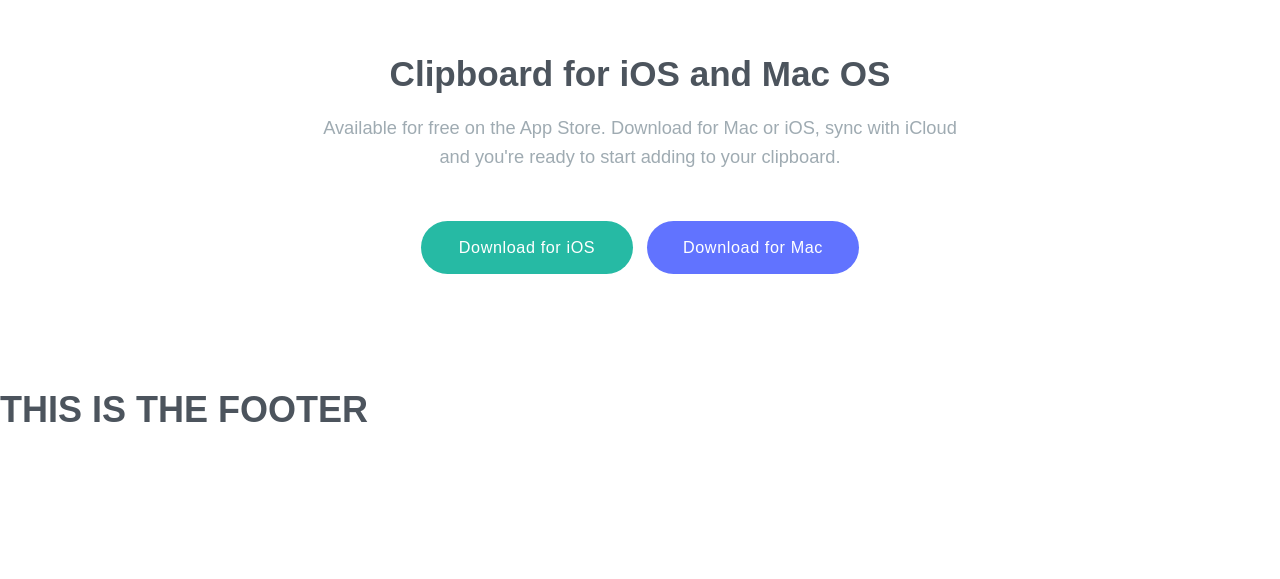
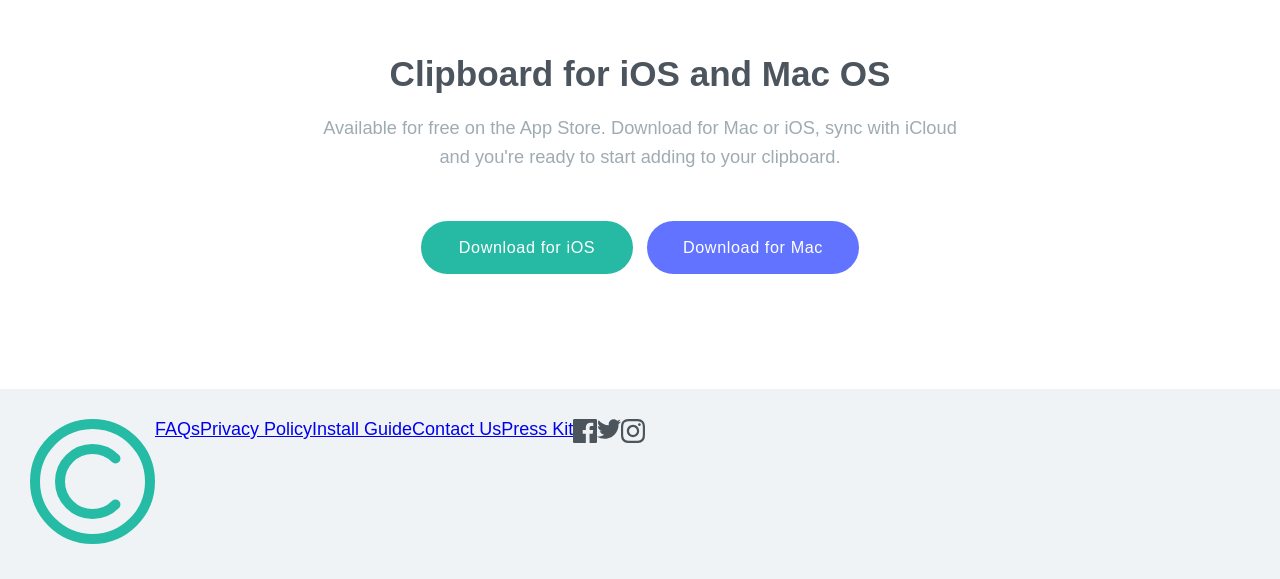
Before and after one commit to yirano/react-clipboard_lp, a React (Create React App) app: page / in a window 1280 px wide. Shown: the part 3377-3956 px from the top of the page. Before the commit the page ends 3808 px from the top, so only its background shows below. Built offline with nearby package versions, Linux system fonts and the light colour scheme; a web font is replaced by a local one.

Commit message:
Add contents to footer

```diff
--- a/src/components/footer/footer.jsx
+++ b/src/components/footer/footer.jsx
@@ -1,10 +1,55 @@
 import React from 'react';
+import Logo from '../../images/logo.svg';
+import Facebook from '../../images/icon-facebook.svg';
+import Twitter from '../../images/icon-twitter.svg';
+import Instagram from '../../images/icon-instagram.svg';
 import './footer.scss';
 
 export default function footer() {
 	return (
 		<footer>
-			<h1>THIS IS THE FOOTER</h1>
+			<div className="firstColumn">
+				<img src={Logo} alt="Clipboard Logo" />
+			</div>
+			<div className="secondColumn">
+				<ul>
+					<li>
+						<a href="/">FAQs</a>
+					</li>
+					<li>
+						<a href="/">Privacy Policy</a>
+					</li>
+					<li>
+						<a href="/">Install Guide</a>
+					</li>
+					<li>
+						<a href="/">Contact Us</a>
+					</li>
+					<li>
+						<a href="/">Press Kit</a>
+					</li>
+				</ul>
+			</div>
+
+			<div className="thirdColumn">
+				<ul>
+					<li>
+						<a href="/">
+							<img src={Facebook} alt="Facebook" />
+						</a>
+					</li>
+					<li>
+						<a href="/">
+							<img src={Twitter} alt="Twitter" />
+						</a>
+					</li>
+					<li>
+						<a href="/">
+							<img src={Instagram} alt="Instagram" />
+						</a>
+					</li>
+				</ul>
+			</div>
 		</footer>
 	);
 }
--- a/src/components/footer/footer.scss
+++ b/src/components/footer/footer.scss
@@ -0,0 +1,22 @@
+@import '../../modules/colors';
+
+footer {
+	display: flex;
+	background-color: #f0f3f5;
+	color: $grayishBlue;
+	padding: 30px;
+
+	ul {
+		list-style: none;
+		display: flex;
+	}
+
+	.firstColumn {
+	}
+
+	.secondColumn {
+	}
+
+	.thirdColumn {
+	}
+}
```
